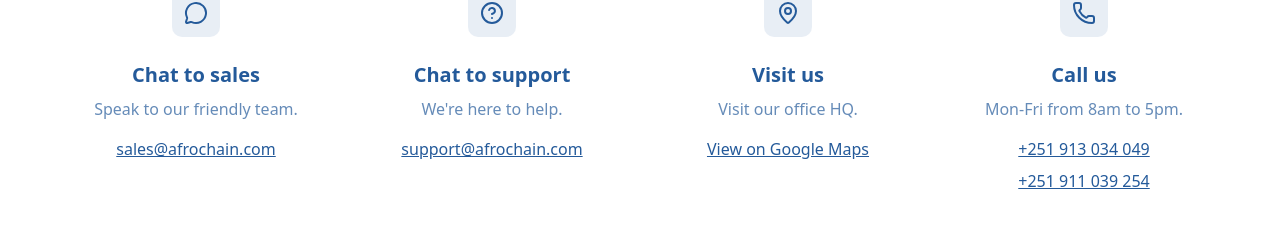
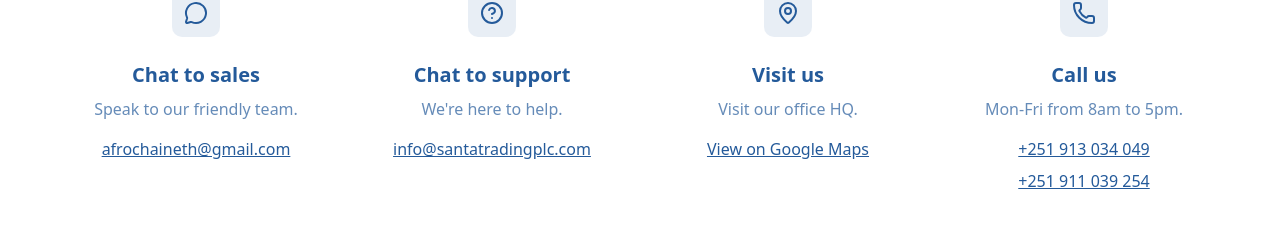
Before and after one commit to sirajyesuf/afrochain, a Next.js app: page /contactus in a window 1280 px wide. Shown: the part 795-1022 px from the top of the page. Built offline with nearby package versions, Linux system fonts and the light colour scheme.

Commit message:
fix: update contact email addresses on contact page
Replace sales@afrochain.com and support@afrochain.com with
afrochaineth@gmail.com and info@santatradingplc.com to reflect the
current contacts for sales and support inquiries.

```diff
--- a/app/components/ContactSection.tsx
+++ b/app/components/ContactSection.tsx
@@ -43,10 +43,10 @@
               <h3 className="text-xl font-semibold text-[#245a9a] mb-2">Chat to sales</h3>
               <p className="text-[#245a9a]/70 mb-4">Speak to our friendly team.</p>
               <button
-                onClick={() => handleEmailClick("sales@afrochain.com")}
+                onClick={() => handleEmailClick("afrochaineth@gmail.com")}
                 className="text-[#245a9a] font-medium hover:text-[#245a9a]/70 transition-colors underline"
               >
-                sales@afrochain.com
+                afrochaineth@gmail.com
               </button>
             </div>
 
@@ -60,10 +60,10 @@
               <h3 className="text-xl font-semibold text-[#245a9a] mb-2">Chat to support</h3>
               <p className="text-[#245a9a]/70 mb-4">We&apos;re here to help.</p>
               <button
-                onClick={() => handleEmailClick("support@afrochain.com")}
+                onClick={() => handleEmailClick("info@santatradingplc.com")}
                 className="text-[#245a9a] font-medium hover:text-[#245a9a]/70 transition-colors underline"
               >
-                support@afrochain.com
+                info@santatradingplc.com
               </button>
             </div>
 
```
